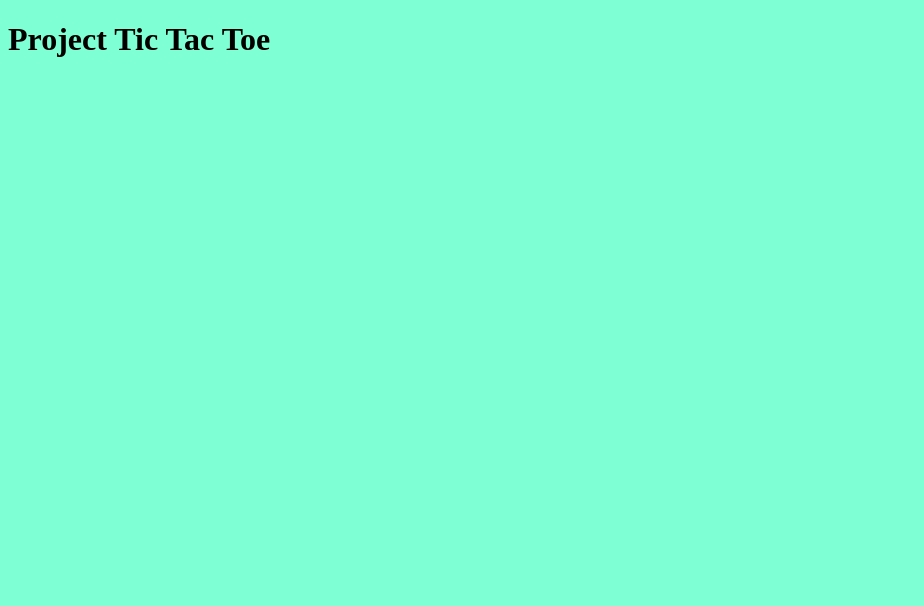
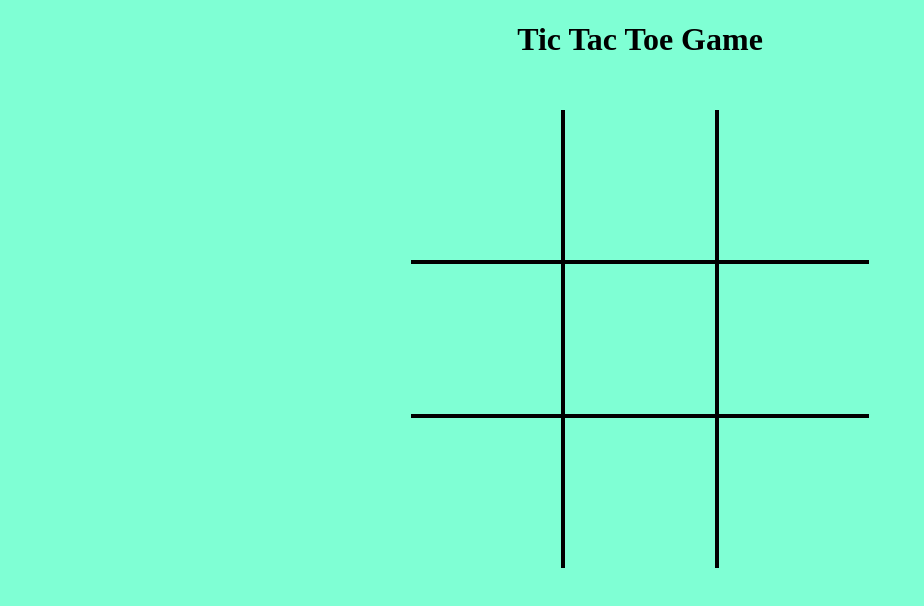
Before and after one commit to AbdurCodes/Project-Tic-Tac-Toe, a plain HTML site: page index.html in a window 1280 px wide. Shown: the whole page, without its empty margins (0-924 px from the left). Drawn offline with Linux system fonts and the light colour scheme.

Commit message:
setup the gameboard in the page center

```diff
--- a/index.html
+++ b/index.html
@@ -7,8 +7,19 @@
     <link rel="stylesheet" href="style.css">
 </head>
 <body>
-    <h1>Project Tic Tac Toe</h1>
-</body>
+    <h1>Tic Tac Toe Game</h1>
+
+    <div class="gameboard">
+        <div class="cell"></div>
+        <div class="cell"></div>
+        <div class="cell"></div>
+        <div class="cell"></div>
+        <div class="cell"></div>
+        <div class="cell"></div>
+        <div class="cell"></div>
+        <div class="cell"></div>
+        <div class="cell"></div>
+    </div>
 
 
 
@@ -16,5 +27,9 @@
 
 
 
-<script src="script.js"></script>
+
+
+
+    <script src="script.js"></script>
+</body>
 </html>
--- a/script.js
+++ b/script.js
@@ -1 +1,8 @@
-alert('Hi');
+const cells = document.querySelectorAll('.cell');
+
+const cellsArray = Array.from(cells);
+cellsArray.forEach((box, index)=>{
+    box.addEventListener('click', ()=> {
+        alert(`Box ${index+1} clicked!`);
+    })
+})
--- a/style.css
+++ b/style.css
@@ -1,3 +1,51 @@
-html{
+body{
     background-color: aquamarine;
+    text-align: center;
 }
+
+
+.gameboard{
+    margin: 52px auto;
+    width: 500px;
+    /* border: 2px solid red; */
+    display: flex;
+    flex-wrap: wrap;
+    justify-content: center;
+
+}
+
+
+.cell{
+    border: 2px solid black;
+    width: 150px;
+    height: 150px;
+
+    &:nth-child(1){
+        border-left: none;
+        border-top: none;
+    }
+    &:nth-child(2){
+        border-top: none;
+    }
+    &:nth-child(3){
+        border-right: none;
+        border-top: none;
+    }
+    &:nth-child(4){
+        border-left: none;
+    }
+    &:nth-child(6){
+        border-right: none;
+    }
+    &:nth-child(7){
+        border-left: none;
+        border-bottom: none;
+    }
+    &:nth-child(8){
+        border-bottom: none;
+    }
+    &:nth-child(9){
+        border-right: none;
+        border-bottom: none;
+    }
+}
```
